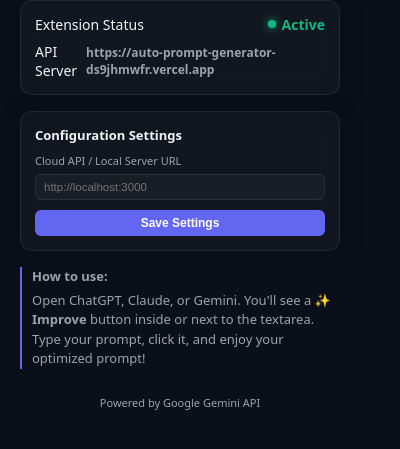
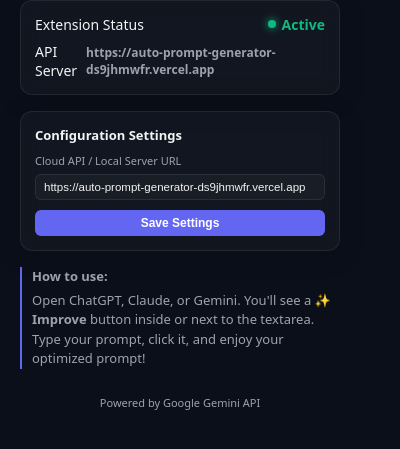
Before and after one commit to rahulmaithili/auto-prompt-generator, a browser extension: page extension/popup.html in a window 400 px wide. Shown: the part 77-526 px from the top of the page. Drawn offline with Linux system fonts and the light colour scheme.

Commit message:
chore: align input placeholder and default value in settings UI

```diff
--- a/extension/popup.html
+++ b/extension/popup.html
@@ -145,7 +145,7 @@
       <p style="font-weight: 600; font-size: 13px; margin-bottom: 8px; color: var(--text);">Configuration Settings</p>
       <div style="display: flex; flex-direction: column; gap: 6px;">
         <label for="api-url-input" style="font-size: 11px; color: var(--text-muted);">Cloud API / Local Server URL</label>
-        <input type="text" id="api-url-input" placeholder="http://localhost:3000" style="background: rgba(255,255,255,0.03); border: 1px solid var(--card-border); border-radius: 6px; padding: 6px 8px; color: var(--text); font-size: 11.5px; outline: none; transition: border-color 0.2s;">
+        <input type="text" id="api-url-input" placeholder="https://auto-prompt-generator-ds9jhmwfr.vercel.app" style="background: rgba(255,255,255,0.03); border: 1px solid var(--card-border); border-radius: 6px; padding: 6px 8px; color: var(--text); font-size: 11.5px; outline: none; transition: border-color 0.2s;">
         <button id="save-btn" style="background: var(--primary); border: none; border-radius: 6px; padding: 6px 12px; color: #fff; font-size: 12px; font-weight: 600; cursor: pointer; transition: background 0.2s; margin-top: 4px;">Save Settings</button>
         <div id="save-status" style="font-size: 11px; color: var(--success); display: none; text-align: center; margin-top: 4px;">✓ Settings Saved!</div>
       </div>
--- a/extension/popup.js
+++ b/extension/popup.js
@@ -12,6 +12,7 @@
       urlInput.value = result.backendUrl;
       urlStatus.textContent = result.backendUrl;
     } else {
+      urlInput.value = DEFAULT_URL;
       urlStatus.textContent = DEFAULT_URL;
     }
   });
```
